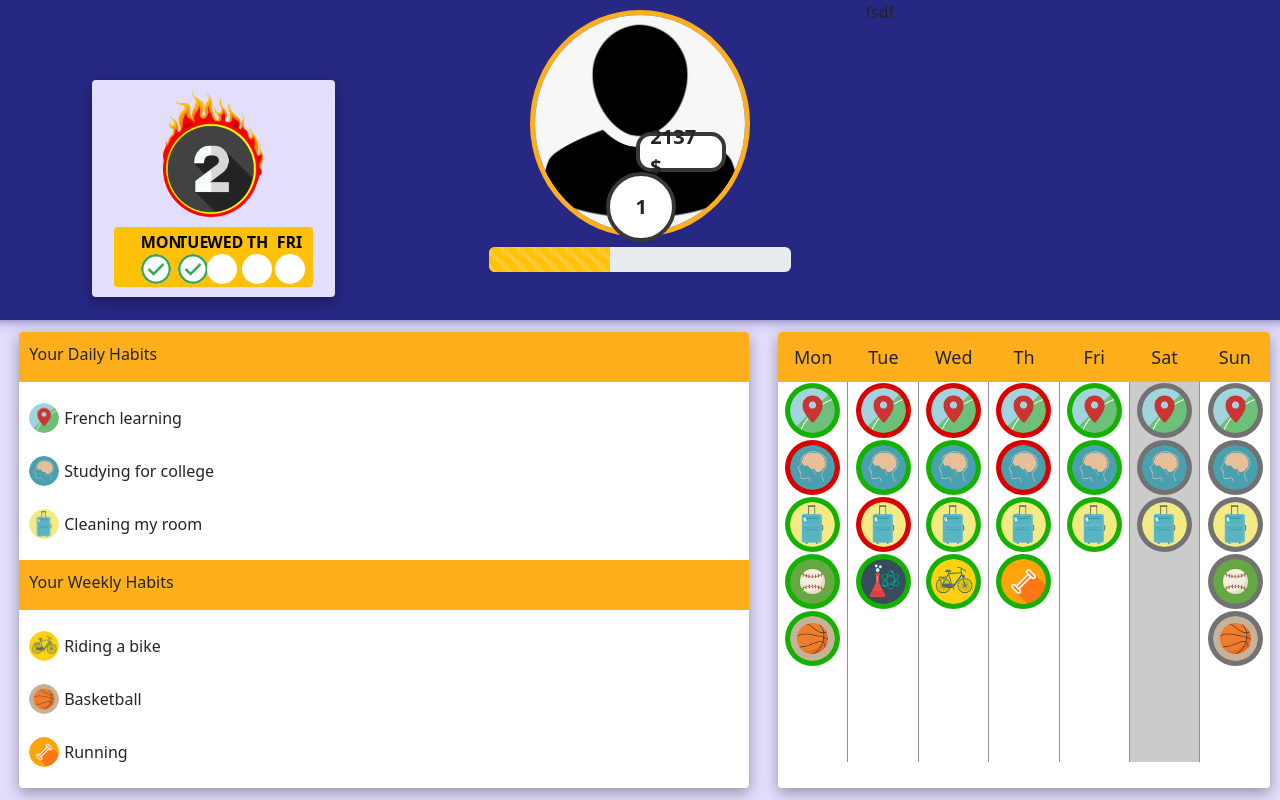
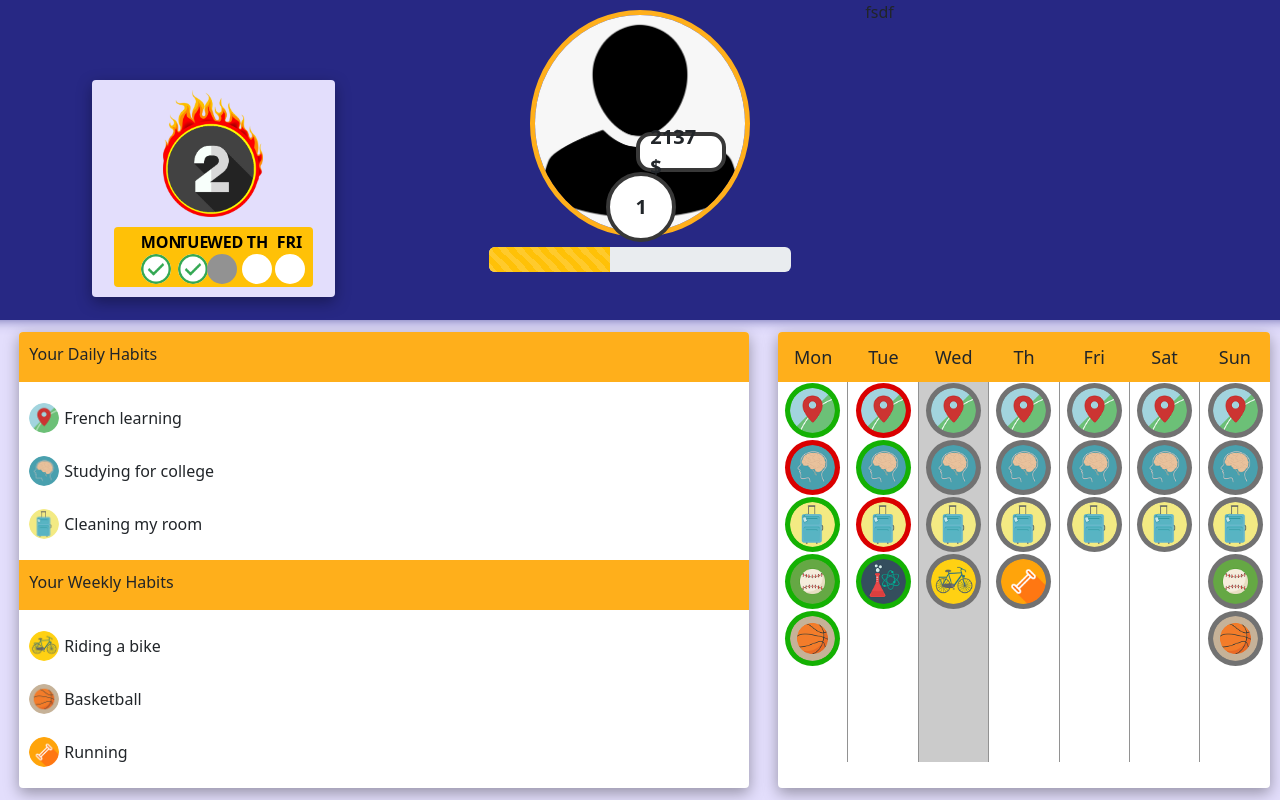
Before and after one commit to m-prezes/HACKATON-AKAI2022, a React (Create React App) app in the folder frontend/: page / in a window 1280 px wide. Built offline with nearby package versions, Linux system fonts and the light colour scheme.

Commit message:
Day synchronize

```diff
--- a/frontend/src/components/DayStrike.css
+++ b/frontend/src/components/DayStrike.css
@@ -17,3 +17,8 @@
     background-color: white;
     border-radius: 50%;
 }
+
+.is-today{
+    background-color: var(--light-gray);
+    border-radius: 50%;
+}
--- a/frontend/src/components/DayStrike.js
+++ b/frontend/src/components/DayStrike.js
@@ -1,13 +1,13 @@
 import './DayStrike.css'
 import {Row, Col, Container} from "react-bootstrap"
 
-function DayStrike({day, isChecked}) {
+function DayStrike({day, isChecked, isToday}) {
     return (
        <Col md={2} className="center">
             <div fluid className>
                 <Container className='center day-string'>{day}</Container>
                 <Container >
-                    <div className={`center day-strike-checkbox ${isChecked ? 'is-checked': ''}`}></div>
+                    <div className={`center day-strike-checkbox ${isChecked ? 'is-checked': isToday ? "is-today" : ''}`}></div>
                 </Container>
             </div>
        </Col>
--- a/frontend/src/components/StrikeComponent.js
+++ b/frontend/src/components/StrikeComponent.js
@@ -5,6 +5,7 @@ import level_strike from '../assets/level_strike.png'
 
 function StrikeComponent(props) {
     const days = [["MON",true],["TUE",true], ["WED",false], ["TH",false], ["FRI",false]]
+    const today = days.indexOf(days.find(day => day[1] == false))
 
 
     return (
@@ -18,8 +19,8 @@ function StrikeComponent(props) {
                 <Container>
                     <Row className="center day-strike-container">
                         <Col md={1}/>
-                            {days.map( ([day, isChecked]) =>(
-                                <DayStrike key={day} day={day} isChecked={isChecked}/>
+                            {days.map( ([day, isChecked], idx) =>(
+                                <DayStrike key={day} day={day} isChecked={isChecked} isToday={today==idx}/>
                             ))}
                         <Col md={1}/>
                     </Row>
--- a/frontend/src/utils/getWeekAndCurrentDay.js
+++ b/frontend/src/utils/getWeekAndCurrentDay.js
@@ -1,7 +1,7 @@
 export const getWeekAndCurrentDay = () => {
     const week = [0, 1, 2, 3, 4, 5, 6];
     const date = new Date();
-    const today = date.getDay();
+    const today = 2;
 
     return [week, today]
 }
```
